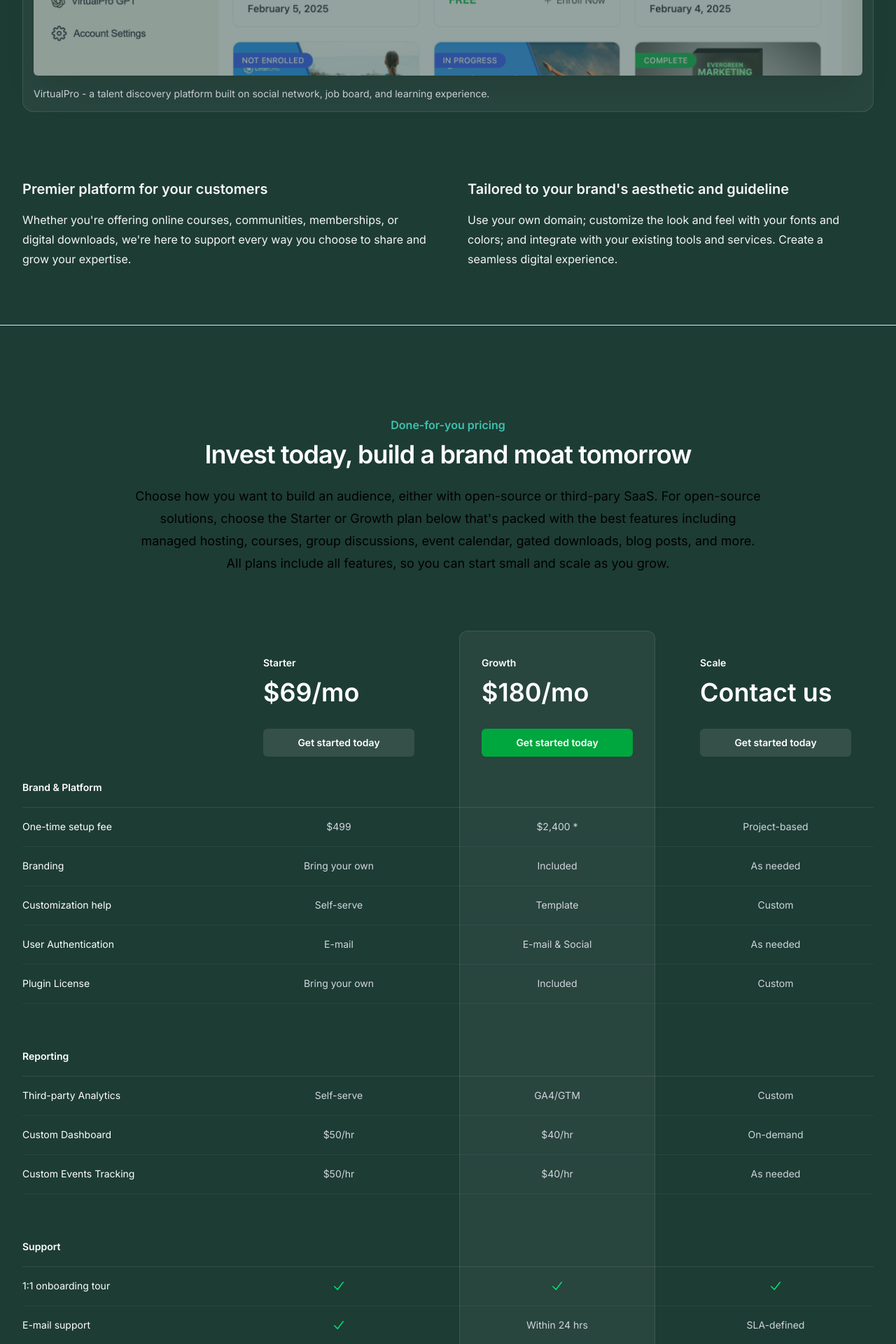
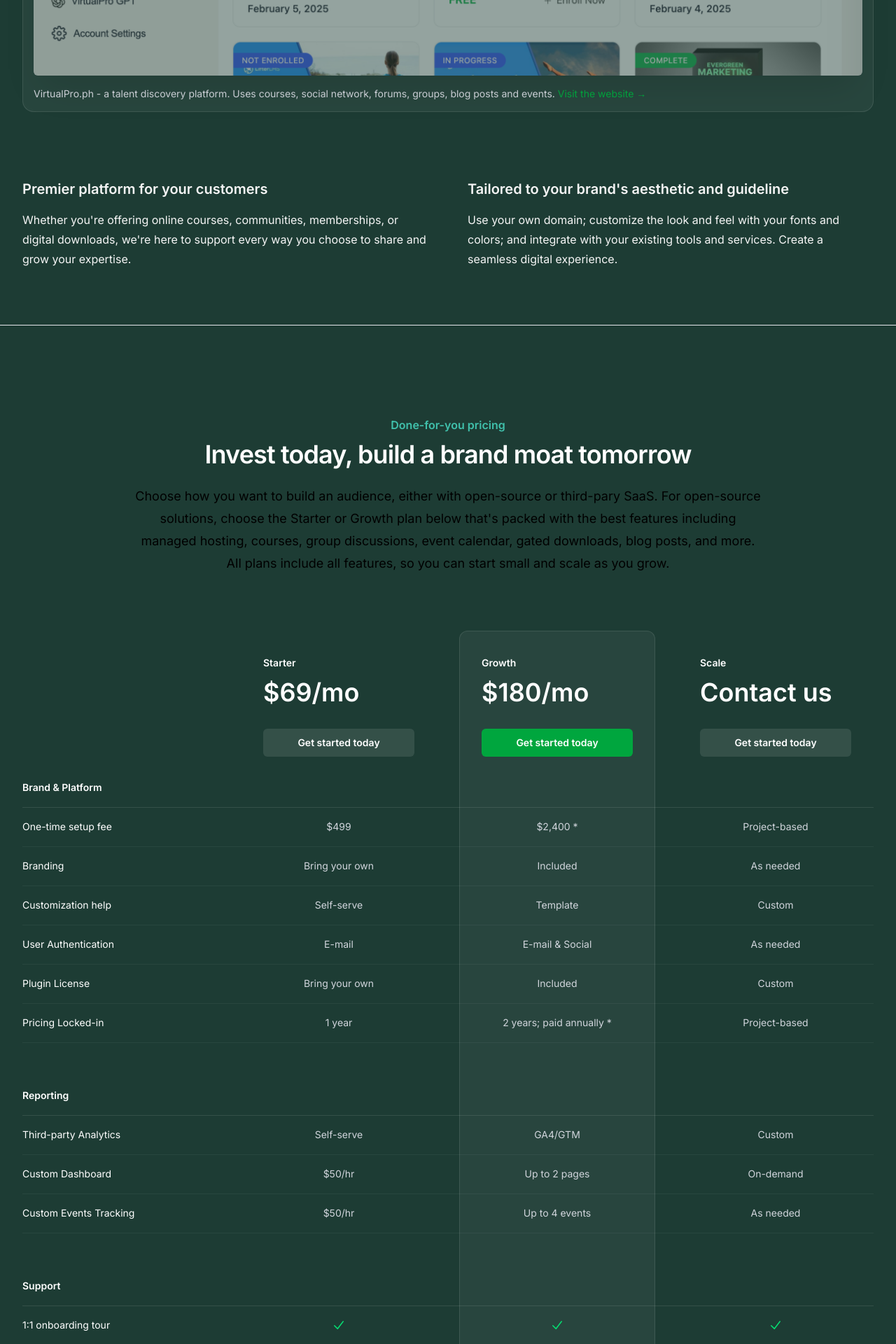
Before and after one commit to growthUx/mgio, a Next.js app: page /digital-garden in a window 1280 px wide. Shown: the part 1260-3180 px from the top of the page at 70% size. Built offline with nearby package versions, Linux system fonts and the light colour scheme.

Commit message:
Update PlatformPage.jsx

```diff
--- a/src/app/digital-garden/PlatformPage.jsx
+++ b/src/app/digital-garden/PlatformPage.jsx
@@ -67,14 +67,15 @@ const sections = [
       { name: 'Customization help', tiers: { Starter: 'Self-serve', Growth: 'Template', Scale: 'Custom' } },
       { name: 'User Authentication', tiers: { Starter: 'E-mail', Growth: 'E-mail & Social', Scale: 'As needed' } },
       { name: 'Plugin License', tiers: { Starter: 'Bring your own', Growth: 'Included', Scale: 'Custom' } },
+      { name: 'Pricing Locked-in', tiers: { Starter: '1 year', Growth: '2 years; paid annually *', Scale: 'Project-based' } },
     ],
   },
   {
     name: 'Reporting',
     features: [
       { name: 'Third-party Analytics', tiers: { Starter: 'Self-serve', Growth: 'GA4/GTM', Scale: 'Custom' } },
-      { name: 'Custom Dashboard', tiers: { Starter: '$50/hr', Growth: '$40/hr', Scale: 'On-demand' } },
-      { name: 'Custom Events Tracking', tiers: { Starter: '$50/hr', Growth: '$40/hr', Scale: 'As needed' } },
+      { name: 'Custom Dashboard', tiers: { Starter: '$50/hr', Growth: 'Up to 2 pages', Scale: 'On-demand' } },
+      { name: 'Custom Events Tracking', tiers: { Starter: '$50/hr', Growth: 'Up to 4 events', Scale: 'As needed' } },
     ],
   },
   {
@@ -84,7 +85,7 @@ const sections = [
       { name: 'E-mail support', tiers: { Starter: true, Growth: 'Within 24 hrs', Scale: 'SLA-defined' } },
       { name: 'Quarterly workshops', tiers: { Starter: false, Growth: true, Scale: 'As needed' } },
       { name: 'Priority phone support', tiers: { Starter: false, Growth: false, Scale: true } },
-      { name: 'Design/Dev support', tiers: { Starter: '$40/hr', Growth: '$30/hr', Scale: 'As needed' } },
+      { name: 'Post-launch support', tiers: { Starter: '$40/hr', Growth: '2hrs/mo', Scale: 'As needed' } },
     ],
   },
 ]
@@ -101,7 +102,7 @@ const faqs = [
   {
     question: "What does the Growth plan include? *",
     answer:
-      "The setup fee of $2,400 includes the design and build of your digital platform, which covers the following: (1) Brand design and development using OpenCMX - Wordpress . Setup of courses, micro-communities (groups), gated digital downloads, payments gateway, and analytics. This fee does not include post-launch support, ongoing maintenance and additional features that may be required after the initial launch. The Growth plan costs $180/mo and is payable annually - initially when the project is launched and monthly thereafter.",
+      "The setup fee of $2,400 includes the design and build of your digital platform, which covers the following: (1) Brand design and development using OpenCMX on Wordpress platform. (2) Setup of courses, micro-communities (groups), gated digital downloads, payments gateway, and analytics. This fee does not include post-launch support, ongoing maintenance and additional features that may be required after the initial launch. The Growth plan costs $180/mo and is payable annually - initially right after the project is launched.",
   },
   {
     question: "You mentioned design, is brand design included?",
@@ -122,6 +123,11 @@ const faqs = [
     question: "I don't want to commit quite yet. Can I try it out?",
     answer:
       "Yes. If you are seriously considering the Growth plan, we can stage a demo for you to see how it works in action or you can book a discovery call with us to discuss your requirements and goals.",
+  },
+  {
+    question: "If I choose OpenCMX on Wordpress, will I be locked-in to MarketGrowth?",
+    answer:
+      "No. After the first year, you can choose to migrate out of our DFY service. Like any Wordpress website, migration out is straightforward. You can export your content, users, and data from the platform and import it into another system. We will provide you with the necessary tools and support to ensure a smooth transition.",
   },
   // More questions...
 ]
@@ -158,7 +164,7 @@ export default function PlatformPage() {
               height={1442}
               className="rounded-md shadow-2xl ring-1 ring-gray-900/10 transition-opacity duration-300 ease-in-out opacity-50 hover:opacity-100"
             />
-            <div className="mx-auto text-sm font-italic text-gray-300 mt-4">VirtualPro - a talent discovery platform built on social network, job board, and learning experience.</div>
+            <div className="mx-auto text-sm font-italic text-gray-300 mt-4">VirtualPro.ph - a talent discovery platform. Uses courses, social network, forums, groups, blog posts and events. <a href="https://virtualpro.ph" target="_blank" className="text-green-600">Visit the website <span aria-hidden="true">→</span></a></div>
           </div>
         </div>
         {/* Content section */}
@@ -222,7 +228,7 @@ export default function PlatformPage() {
                       'p-8',
                     )}
                   >
-                    <h3 id={tier.id} className="text-left text-sm/6 font-semibold text-white">
+                    <h3 id={tier.id} className="text-left text-md/6 font-semibold text-white">
                       {tier.name}
                     </h3>
                     <p className="mt-2 flex items-baseline gap-x-1">
```
